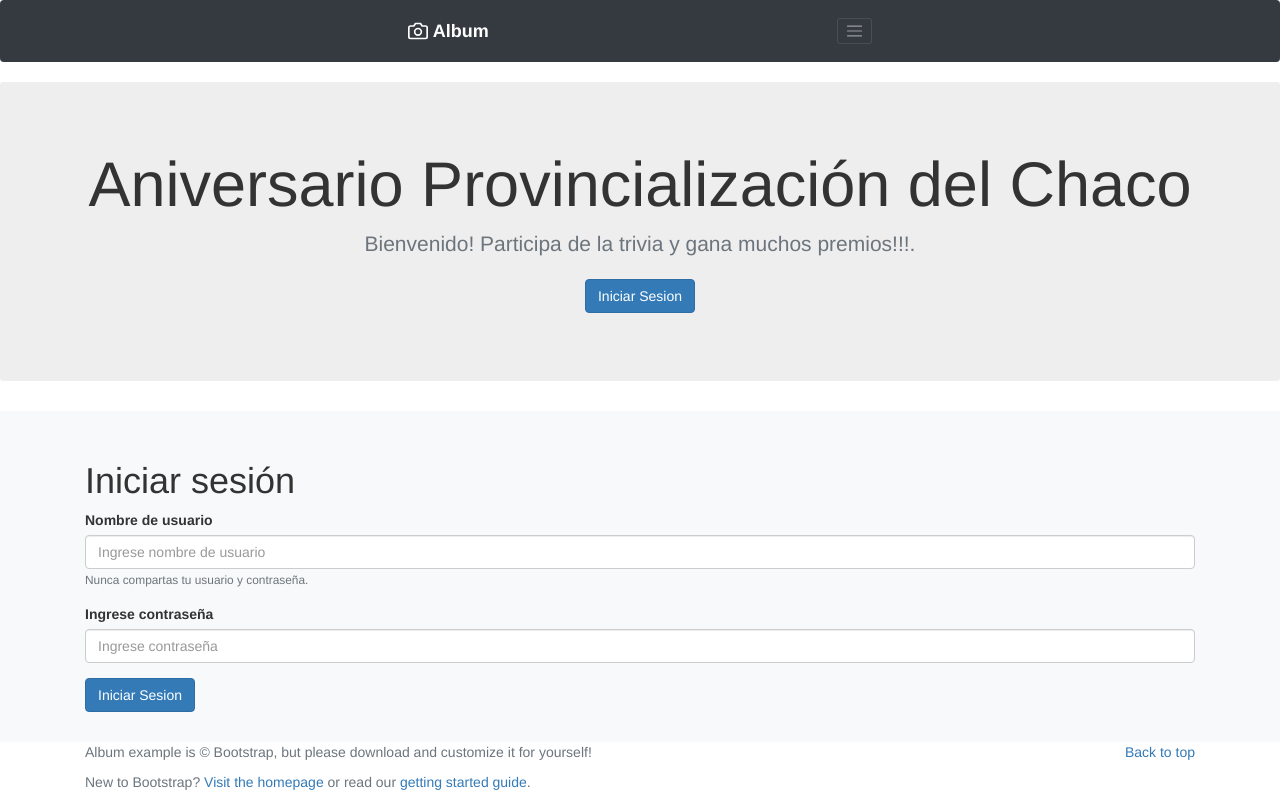
After one commit to dardug/Proyecto_Grupo_11, a Django app: page /login/ in a window 1280 px wide. The commit adds this page. Run offline with Django 3.2, Linux system fonts and the light colour scheme; some libraries are stand-ins or nearby versions.

Commit message:
Se realizan conf login, log out

```diff
--- a/Proyecto2/urls.py
+++ b/Proyecto2/urls.py
@@ -15,10 +15,13 @@ Including another URLconf
 """
 
 from django.contrib import admin
-from django.urls import path
+from django.contrib.auth import views as auth_views
+from django.urls import path,include
 from . import views
 
 urlpatterns = [
     path('admin/', admin.site.urls),
-    path('inicio/',views.inicio),
+    path('inicio/',views.inicio, name="principal"),
+    path('login/',auth_views.LoginView.as_view(template_name="login.html"),name="login"),
+    path('logout/',auth_views.logout_then_login, name="logout")
 ]
--- a/Proyecto2/views.py
+++ b/Proyecto2/views.py
@@ -5,3 +5,8 @@ def inicio(request):
 	template_name="inicio.html"
 	ctx={}
 	return render(request,template_name,ctx)
+
+def login(request):
+	template_name="login.html"
+	ctx={}
+	return render(request,template_name,ctx)
--- a/Templates/base.html
+++ b/Templates/base.html
@@ -36,6 +36,19 @@ El territorio nacional del Chaco para 1920 ya había cumplido con la exigencia i
             <div class="col-sm-4 offset-md-1 py-4">
               <h4 class="text-white">Contact</h4>
               <ul class="list-unstyled">
+
+                {% if user.is_authenticated %}
+
+                  <li><a href="{% url 'logout' %}" class="text-white">Cerrar Sesión</a></li>
+
+                {% else %}
+
+                  <li><a href="{% url 'login'%}" class="text-white">Iniciar Sesion</a></li>
+
+                {% endif %}
+
+
+
                 <li><a href="#" class="text-white">Follow on Twitter</a></li>
                 <li><a href="#" class="text-white">Like on Facebook</a></li>
                 <li><a href="#" class="text-white">Email me</a></li>
@@ -63,10 +76,15 @@ El territorio nacional del Chaco para 1920 ya había cumplido con la exigencia i
         <div class="container">
           <h1 class="jumbotron-heading">Aniversario Provincialización del Chaco</h1>
           <p class="lead text-muted">Bienvenido! Participa de la trivia y gana muchos premios!!!.</p>
-          <p>
-            <a href= class="btn btn-primary my-2">Iniciar Sesion</a>
 
-          </p>
+          {% if not user.is_authenticated %}
+
+            <p>
+              <a href="{% url 'login' %}" class="btn btn-primary my-2">Iniciar Sesion</a>
+              <!--<a href="#" class="btn btn-secondary my-2">Secondary action</a>-->
+            </p>
+
+          {% endif %}
         </div>
       </section>
 
--- /dev/null
+++ b/Templates/login.html
@@ -0,0 +1,31 @@
+{% extends "base.html" %}
+
+{% block contenido %}
+
+<div class="album py-5 bg-light">
+
+	<div class="container">
+
+    	<div class="row">
+
+        	<div class="col">
+        		<h1>Iniciar sesión</h1>
+        		<form method="POST"> {% csrf_token %}
+				  	<div class="form-group">
+				    <label for="exampleInputEmail1">Nombre de usuario</label>
+				    <input type="text" class="form-control" id="exampleInputEmail1" aria-describedby="emailHelp" placeholder="Ingrese nombre de usuario" id="username" name= "username">
+				    <small id="emailHelp" class="form-text text-muted">Nunca compartas tu usuario y contraseña.</small>
+				  	</div>
+				  	<div class="form-group">
+				    <label for="exampleInputPassword1">Ingrese contraseña</label>
+				    <input type="password" class="form-control" id="password" name= "password" placeholder="Ingrese contraseña">
+				  	</div>
+				  	<button type="submit" class="btn btn-primary">Iniciar Sesion</button>
+				</form>
+        	</div>
+   		</div>
+	</div>
+</div>
+
+
+{% endblock contenido %}
```
Also changed, not shown: Proyecto2/settings.py (+5 -2 lines).
